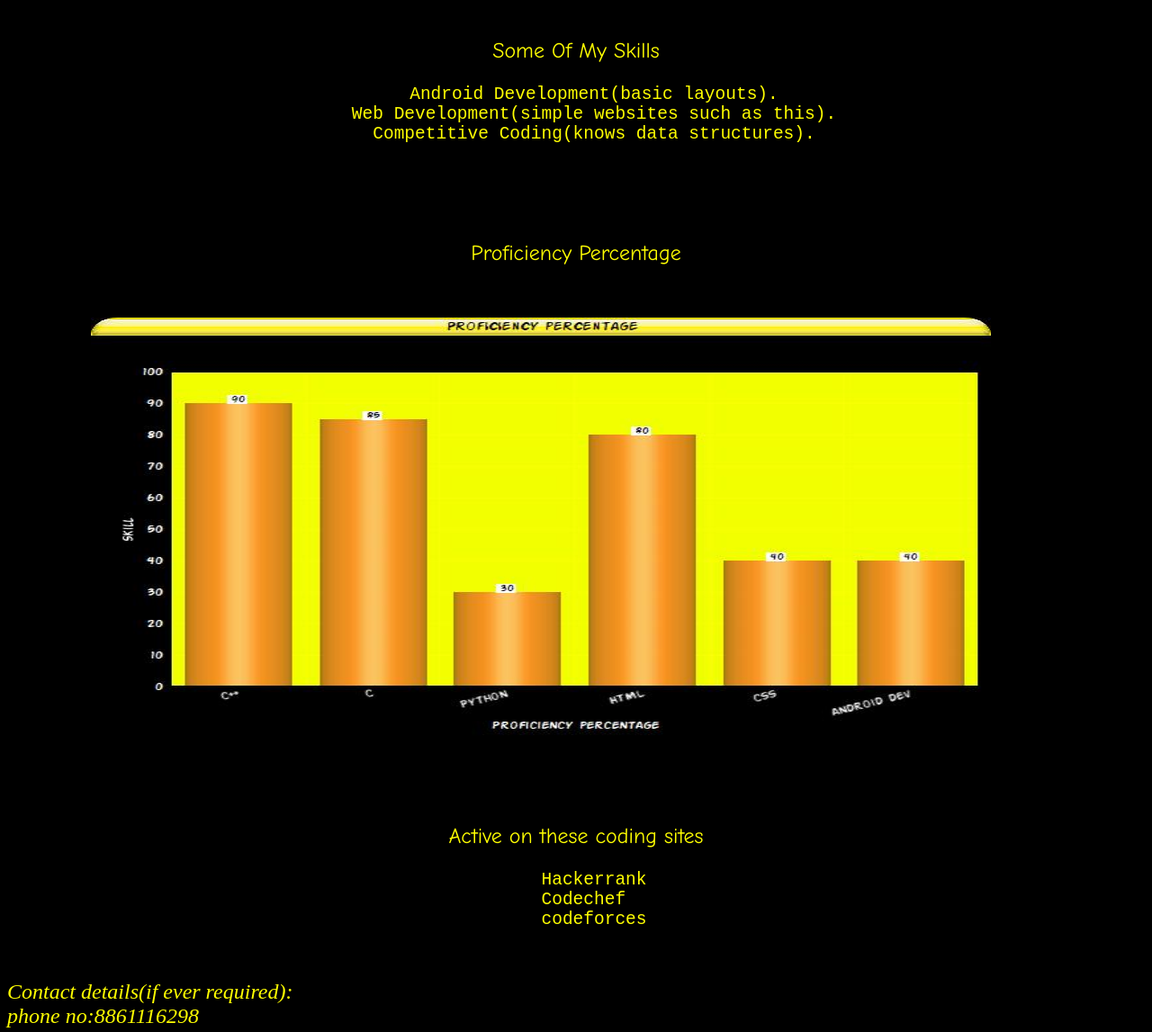
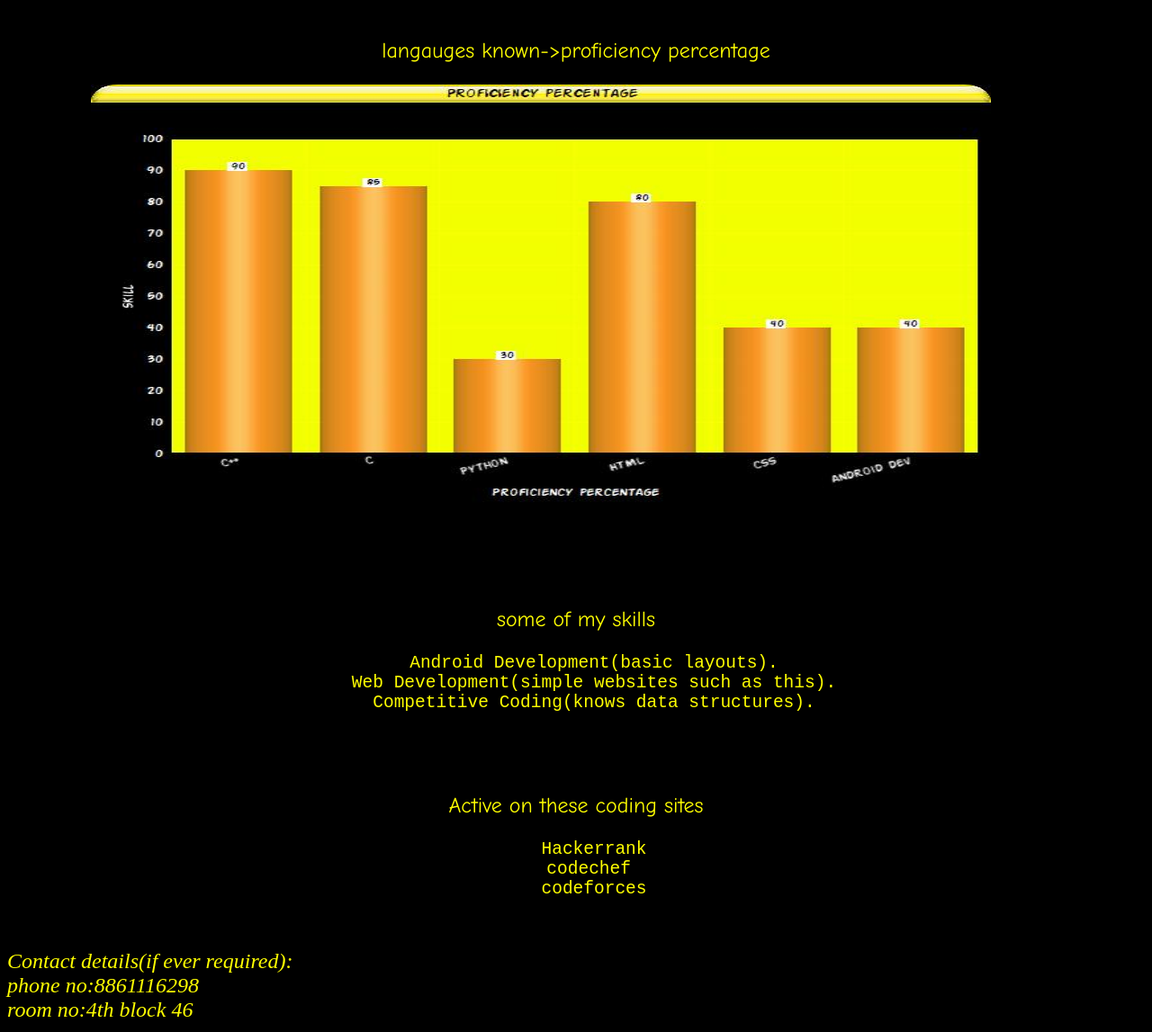
Before and after one commit to Saharsh007/Saharsh007.github.io, a plain HTML site: page index.html in a window 1280 px wide. Shown: the part 593-1740 px from the top of the page at 90% size. Drawn offline with Linux system fonts and the light colour scheme.

Commit message:
another update

```diff
--- a/index.html
+++ b/index.html
@@ -8,6 +8,11 @@ p{color:yellow; font-family:Comic Sans MS;  }
 h1{color:white;}
 li{color:yellow;}
 pre{color:yellow;font-size:150%;}
+
+a:link{color:yellow; text-decoration: none;}
+a:visited {color:green;}
+a:hover{color:blue;}
+a:active {color:white;}
 </style>
 </head>
 
@@ -16,7 +21,8 @@ pre{color:yellow;font-size:150%;}
 <body style="background-color:black;">
 
 <h1 style="text-align:center; font-size:=220%; font-family:rockwell;">ABOUT ME</h1>
-<p style="font-size:200%;">NAME-KUMAR SAHARSH</p>
+<p style="font-size:200%;">NAME-KUMAR SAHARSH
+<img src="m.jpg" width="400" height="500" style="position:absolute; "></p>
 <br><br>
 <p style="font-size:200%;">COLLEGE-NITK</p>
 <br><br>
@@ -24,12 +30,14 @@ pre{color:yellow;font-size:150%;}
 <br><br>
 <p style="font-size:200%;">ROLL-17CO121</p>
 <br><br>
-<img src="m.jpg" width="400" height="500" style="position:absolute; left:500px; top:60px">
-
 
 
 <br>
-<p style="font-size:150%; text-align:center"> Some Of My Skills</p>
+<p style="font-size:150%; text-align:center">langauges known->proficiency percentage</p>
+<p style="color:black;">......................................<img src="graphs.jpg" width="1000" height="500"></p>
+
+<br><br>
+<p style="font-size:150%; text-align:center"> some of my skills</p>
 <ul style="text-align:center;">
 <pre>
 Android Development(basic layouts).
@@ -38,18 +46,14 @@ Competitive Coding(knows data structures).
 <pre>
 </ul>
 <br><br>
-
-<br>
-<p style="font-size:150%; text-align:center">Proficiency Percentage</p> <br>
-<p style="color:black;">......................................<img src="graphs.jpg" width="1000" height="500"></p>
-<br>
 <p style="font-size:150%; text-align:center">Active on these coding sites</p>
 <ul>
 
 <pre style="text-align:center;">
-Hackerrank
-Codechef
-codeforces</pre>
+<a href="https://www.hackerrank.com/saharshsonu40?hr_r=1">Hackerrank</a>
+<a href="https://www.codechef.com/users/kumar_saharsh">codechef</a>
+<a href="http://codeforces.com/profile/saharshsonu40" >codeforces</a>
+</pre>
 
 </ul>
 
--- a/styles.css
+++ b/styles.css
@@ -6,3 +6,8 @@ h1 {
 border: 50px solid yellow;
 padding: 10px
 }
+
+a
+{
+color:yellow;
+}
```
Also changed, not shown: index.txt (+6 -3 lines), 1 other file.
